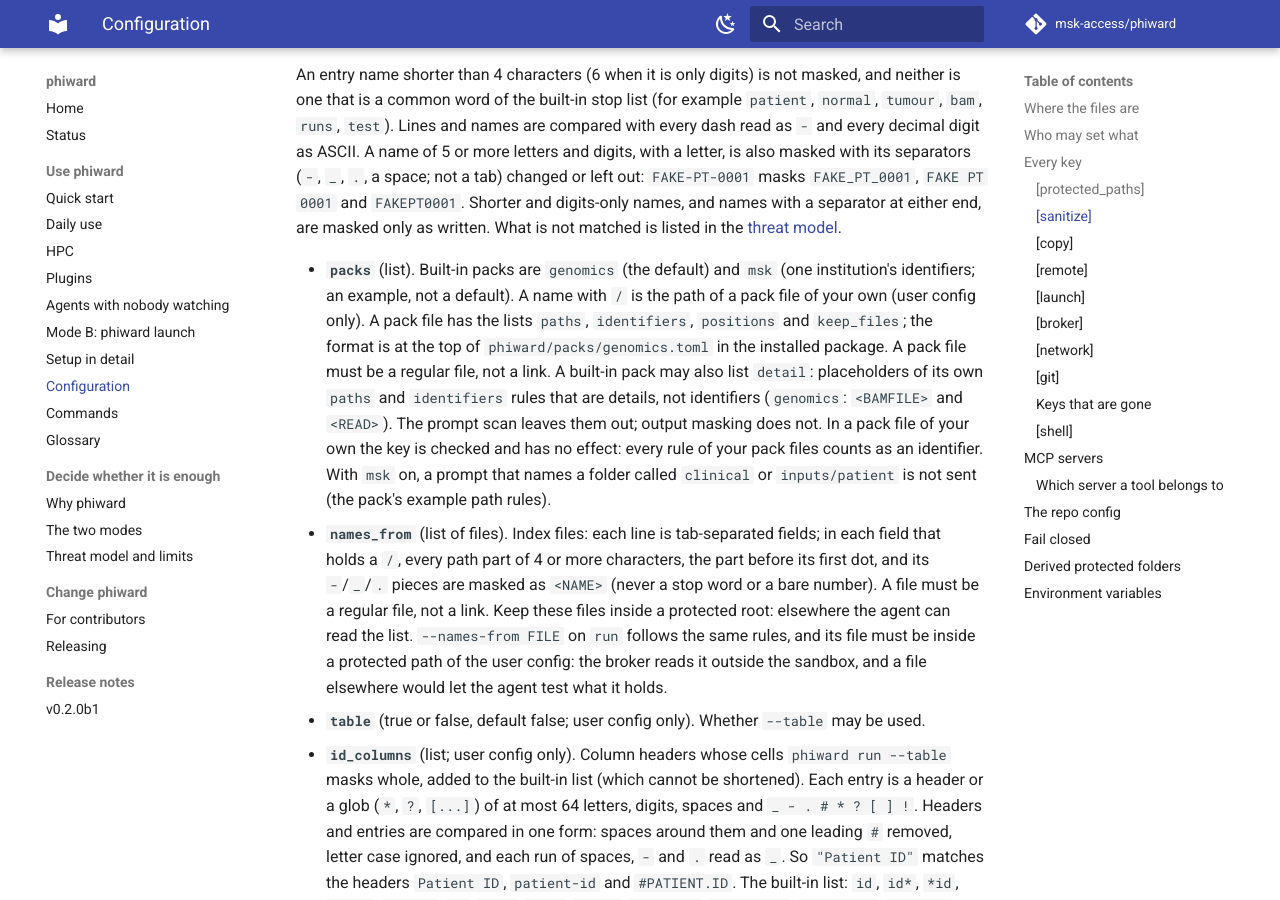
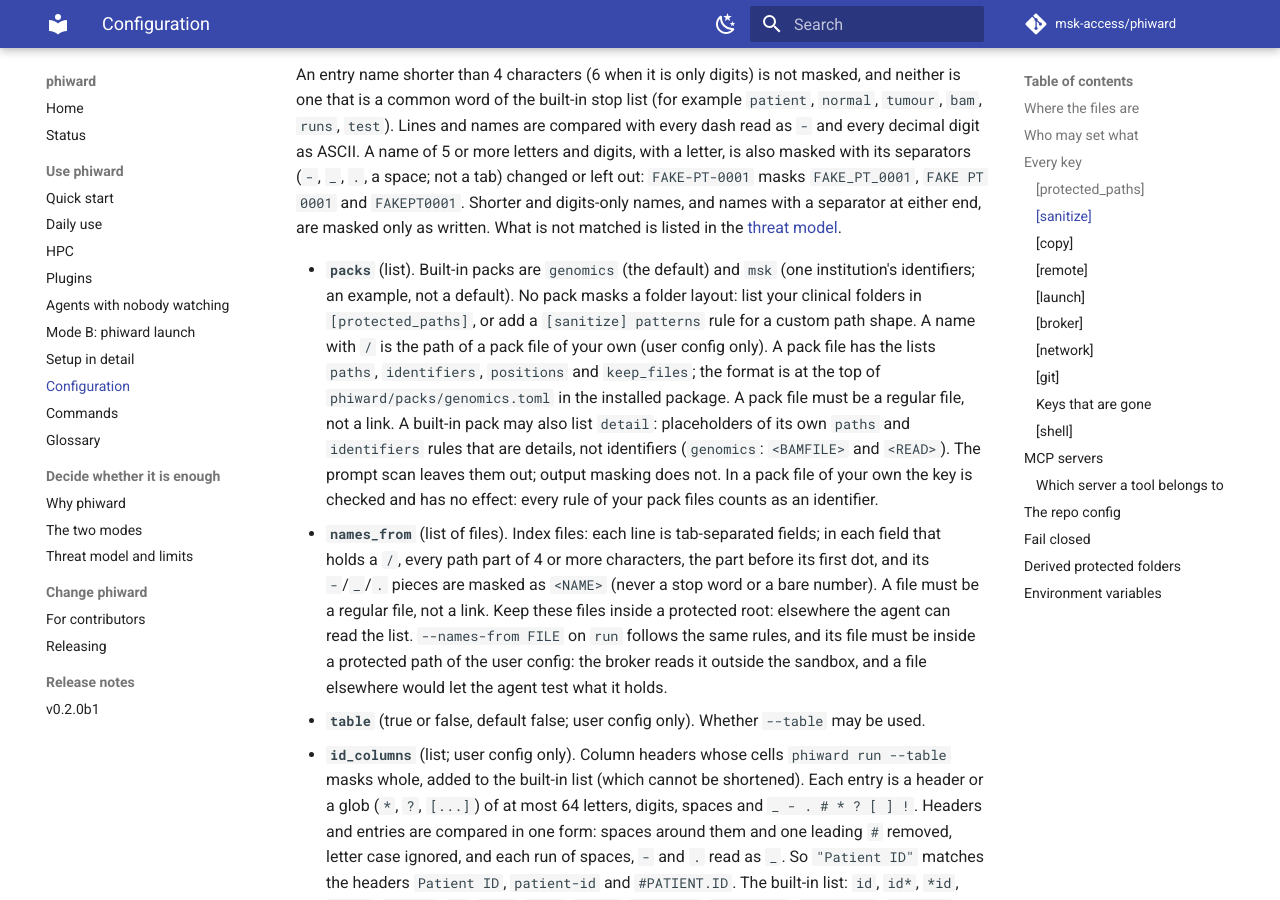
Before and after one commit to msk-access/phiward, an MkDocs documentation site: the page built from docs/configuration.md, in a window 1280 px wide and 900 px high, scrolled down 6562 px. Built offline with MkDocs 1.6.1 and Material for MkDocs 9.7.7, drawn with Linux system fonts in a browser that asks for light colours; comment, search, counter and statistics services are not loaded; the version menu is left out.

Commit message:
fix(packs): remove the msk pack's example path rules
<PATIENTPATH> (a path holding inputs/patient) and <CLINICALPATH> (a path under
/clinical/) were examples of one folder layout, not facts about any institution,
and they masked ordinary paths (src/clinical/, tests/inputs/patient/). Clinical
folders are protected roots: list them in [protected_paths], or add a
[sanitize] patterns rule for a custom path shape.

Tests that pinned them as msk behaviour:
- MSK_CASES (the selftest) asserted three /clinical/ and inputs/patient paths
  became <CLINICALPATH>/<PATIENTPATH>; removed, as the msk pack no longer has
  the rules. Protected roots mask such paths (PROTECTED_CASES).
- test_v2_placeholder_counts asserted <PATIENTPATH> is an msk identifier
  placeholder; it now asserts <SAMPLEID>, <CMOID> and <DONOR>.
- The corpus test with msk on expected two path blocks; it expects none.
  KNOWN_PACK_FOLLOW_UPS is empty. The two path words join MSK_ORDINARY.
The frozen copies in tests/data/develop-packs are unchanged.

```diff
--- a/docs/configuration.md
+++ b/docs/configuration.md
@@ -169,16 +169,15 @@ listed in the
 [threat model](threat-model.md#known-sanitizer-short-names).
 
 - **`packs`** (list). Built-in packs are `genomics` (the default) and `msk` (one institution's
-  identifiers; an example, not a default). A name with `/` is the path of a pack file of your
-  own (user config only). A pack file has the lists `paths`, `identifiers`,
+  identifiers; an example, not a default). No pack masks a folder layout: list your clinical
+  folders in `[protected_paths]`, or add a `[sanitize] patterns` rule for a custom path shape.
+  A name with `/` is the path of a pack file of your own (user config only). A pack file has the lists `paths`, `identifiers`,
   `positions` and `keep_files`; the format is at the top of
   `phiward/packs/genomics.toml` in the installed package. A pack file must be a regular
   file, not a link. A built-in pack may also list `detail`: placeholders of its own `paths` and
   `identifiers` rules that are details, not identifiers (`genomics`: `<BAMFILE>` and `<READ>`).
   The prompt scan leaves them out; output masking does not. In a pack file of your own the key
-  is checked and has no effect: every rule of your pack files counts as an identifier. With
-  `msk` on, a prompt that names a folder called `clinical` or `inputs/patient` is not sent
-  (the pack's example path rules).
+  is checked and has no effect: every rule of your pack files counts as an identifier.
 - **`names_from`** (list of files). Index files: each line is tab-separated fields; in each field
   that holds a `/`, every path part of 4 or more characters, the part before its first dot, and
   its `-`/`_`/`.` pieces are masked as `<NAME>` (never a stop word or a bare number). A file
```
Also changed, not shown: CHANGELOG.md (+5 -0 lines), src/phiward/packs/msk.toml (+3 -14 lines), 4 other files.
